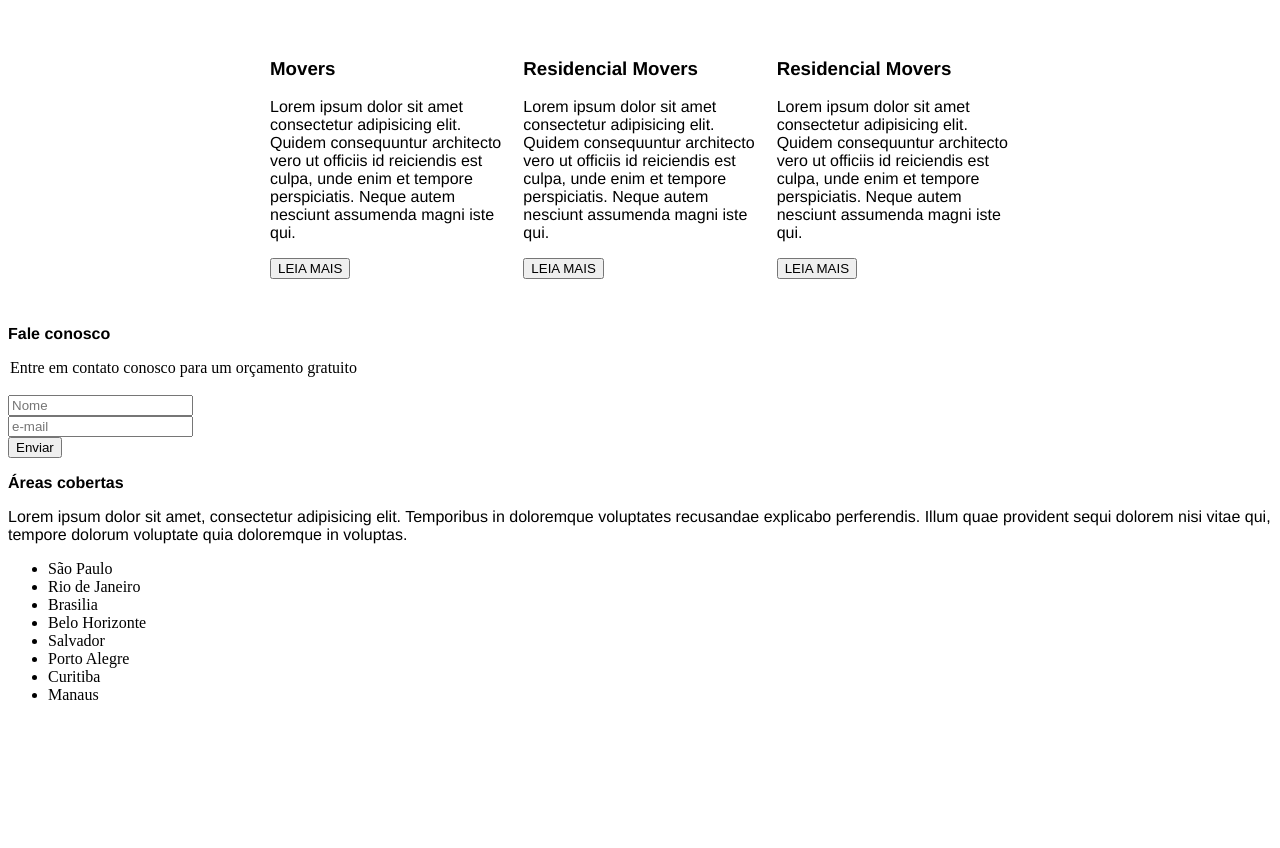
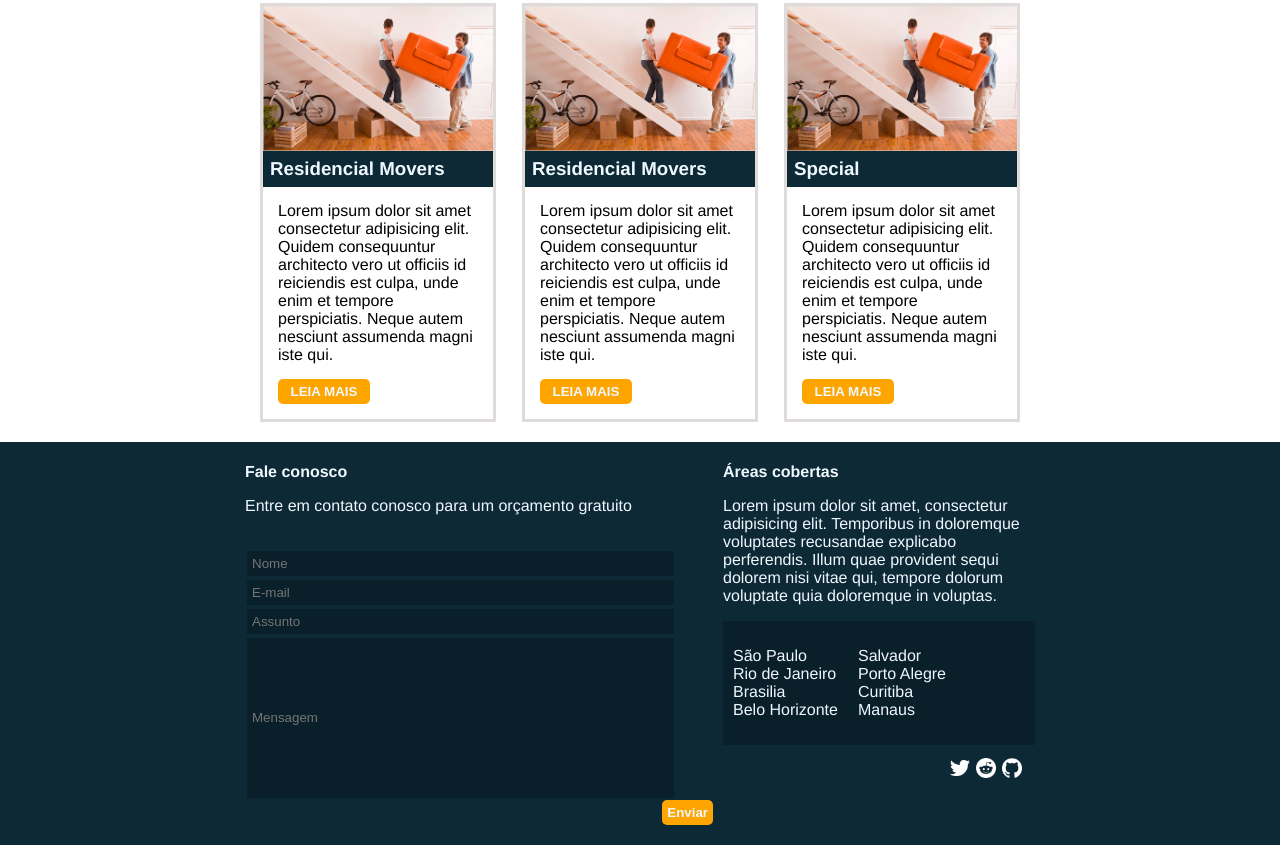
Before and after one commit to E-rhari/E-rhari.github.io, a plain HTML site: page design_web/lab02/mudanças.html in a window 1280 px wide. Shown: the part 365-1213 px from the top of the page. Drawn offline with Linux system fonts and the light colour scheme.

Commit message:
Empresa de Mudanças HTML & CSS

```diff
--- a/css/mudancas.css
+++ b/css/mudancas.css
@@ -2,7 +2,9 @@
 
     /*Texto*/
     h1{
-        font-weight: 550;
+        font-weight: bolder;
+        font-size: 2rem;
+        margin: 10px 0 0 0;
         font-family: 'Franklin Gothic Medium', 'Arial Narrow', Arial, sans-serif;
     }
 
@@ -17,17 +19,27 @@
     p{
         font-family: 'Franklin Gothic Medium', 'Arial Narrow', Arial, sans-serif;
     }
+
+    ul{
+        list-style: none;
+    }
+
+    li{
+        font-family: 'Franklin Gothic Medium', 'Arial Narrow', Arial, sans-serif;
+    }
+
+    legend{
+        font-family: 'Franklin Gothic Medium', 'Arial Narrow', Arial, sans-serif;
+    }
     /*!--Texto--!*/
 
     /*Emphases*/
     em{
-        font-weight: 25000;
+        font-weight: bolder;
         font-style: normal;
         color: orange;
     }
     /*Emphases*/
-
-
 
     /*Links*/
     a{
@@ -35,12 +47,48 @@
         color: aliceblue;
         text-decoration: none;
     }
+
+    a:hover{
+        transition: 1s;
+        color: rgb(255, 237, 214);
+        text-decoration: underline;
+    }
     /*!--Links--!*/
 
+    /*Botões*/
+    button{
+        border: none;
+        background-color: orange;
+        color: aliceblue;
+        width: 40%;
+        float: right;
+        border-radius: 5px;
+        padding: 5px;
+        margin: 0  0 15px 15px;
+        font-weight: bold;
+        transition: 1s;
+    }
+
+    button:hover{
+        background-color: aliceblue;
+        color: orange;
+        transition: 1s;
+    }
+
+    button:active{
+        color: rgb(250, 232, 71);
+        transition: 0.2s;
+    }
+    /*!--Botões--!*/
 
 /*Divisores*/
+    /*Base*/
+    body{
+        margin: 0;
+    }
+
     /*Moldura*/
-    header, main, nav ul{
+    header, main, nav ul, #footcontent{
         width: 800px;
         margin: auto;
         padding: 20px;
@@ -70,11 +118,9 @@
         background-color: rgb(29, 29, 82);
         padding: 10px;
         border-radius: 5px;
-        height: 2%;
-        width: auto;
+        height: 6%;
         text-align: center;
-        position: absolute;
-        float:right;
+        margin: 10px;
     }
 
     aside p{
@@ -85,6 +131,7 @@
     #headeraside{
         display: flex;
         flex-direction: row;
+        justify-content: flex-end;
         height: 300px;
         width: 50%;
         background-image: url(../img/entregador_site4.png);
@@ -111,7 +158,6 @@
     nav ul{
         display: flex;
         flex-direction: row;
-        list-style: none;
         justify-content: space-around;
         padding: 0;
 
@@ -127,20 +173,120 @@
     }
     /*!--Nav--!*/
 
+    /*Divs*/
+    #boxes{
+        display: flex;
+        flex-direction: row;
+        justify-content: space-between;
+    }
 
-/*Divs*/
-#boxes{
-    display: flex;
-    flex-direction: row;
-}
 
-.box{
-    width: 250px;
-    margin: 10px;
-    justify-content: space-between;
-}
+    .box{
+        width: 230px;
+        margin: 0;
+        border: rgb(224, 219, 219) solid;
+        display: flex;
+        flex-direction: column;
+    }
 
-/*!--Divs--!*/
+    .box img{
+        width: 100%;
+        margin: 0;
+    }
+
+    .box h3{
+        color: aliceblue;
+        background-color: #0d2935;
+        padding: 7px;
+        margin: 0;
+    }
+
+    .box p{
+        margin: 15px;
+        font-weight: normal;
+    }
+
+    /*!--Divs--!*/
+
+    /*Footer*/
+    footer{
+        background-color: #0d2935;
+        height: 100%;
+    }
+
+    #footcontent{
+        display: flex;
+        flex-direction: row;
+        justify-content: space-between;
+        height: 100%;
+        padding: 0;
+    }
+
+    footer p, legend, footer li{
+        color: aliceblue;
+    }
+
+    #footleft, #footright{
+        margin: 5px;
+        height: 100%;
+    }
+
+    #footleft{
+        width: 60%;
+    }
+
+    #footright{
+        width: 40%;
+    }
+
+    footer img{
+        width: 20px;
+    }
+
+    footer ul{
+        padding: 10px;
+    }
+
+    footer button{
+        width: auto;
+    }
+
+    form{
+        height: 100%;
+    }
+
+    input{
+        background-color: #091f29;
+        color: aliceblue;
+        border: none;
+        padding: 5px;
+        margin: 2px;
+    }
+
+    #mensagem{
+        height: 150px;
+    }
+
+
+    #places{
+        background-color: #091f29;
+        display: flex;
+        flex-direction: row;
+        width: 100%;
+    }
+
+    #social{
+        display: flex;
+        flex-direction: row;
+        float: right;
+        margin: 0;
+    }
+
+    #social li{
+        margin: 3px;
+    }
+
+    /*!--Footer--!*/
 /*!--Divisores--!*/
 
 /*IDs*/
--- a/design_web/lab02/mudanças.html
+++ b/design_web/lab02/mudanças.html
@@ -1,7 +1,8 @@
 <!DOCTYPE html>
-<html lang="pt-BR">
+<html lang="pt-Br">
     <head>
         <meta charset="utf-8">
+        <title>Empresa de Mudanças</title>
         <link rel="stylesheet" href="../../css/mudancas.css">
         <link rel="icon" href="../../img/Fav_Icon_Index_E-rhari.png">
     </head>
@@ -30,53 +31,67 @@
         <main>
             <section id="boxes">
                 <div class="box">
-                    <img>
-                    <h3><strong>Movers</strong></h6>
+                    <img src="../../img/entrega_site4.png" alt="Imagem Mudança">
+                    <h3><strong> Residencial Movers</strong></h3>
                     <p>Lorem ipsum dolor sit amet consectetur adipisicing elit. Quidem consequuntur architecto vero ut officiis id reiciendis est culpa, unde enim et tempore perspiciatis. Neque autem nesciunt assumenda magni iste qui.</p>
                     <button>LEIA MAIS</button>
                 </div>
                 <div class="box">
-                    <img>
-                    <h3><strong>Residencial Movers</strong></h6>
+                    <img src="../../img/entrega_site4.png" alt="Imagem Mudança">
+                    <h3><strong>Residencial Movers</strong></h3>
                     <p>Lorem ipsum dolor sit amet consectetur adipisicing elit. Quidem consequuntur architecto vero ut officiis id reiciendis est culpa, unde enim et tempore perspiciatis. Neque autem nesciunt assumenda magni iste qui.</p>
                     <button>LEIA MAIS</button>
                 </div>
                 <div class="box">
-                    <img>
-                    <h3><strong>Residencial Movers</strong></h6>
+                    <img src="../../img/entrega_site4.png" alt="Imagem Mudança">
+                    <h3><strong>Special</strong></h3>
                     <p>Lorem ipsum dolor sit amet consectetur adipisicing elit. Quidem consequuntur architecto vero ut officiis id reiciendis est culpa, unde enim et tempore perspiciatis. Neque autem nesciunt assumenda magni iste qui.</p>
                     <button>LEIA MAIS</button>
                 </div>
             </section>
         </main>
-
         <footer>
-            <section>
+            <section id="footcontent">
+                <section id="footleft">
                     <p><strong>Fale conosco</strong></p>
-                <form action="./clientes" method="post"></form>
-                    <legend>Entre em contato conosco para um orçamento gratuito</legend>
+                    <form action="./clientes" method="post">
+                        <p>Entre em contato conosco para um orçamento gratuito</p>
                             <br>
                             <input
                                 type="text"
-                            id="nome"
+                                size="50"
                                 placeholder="Nome">
                                 <br>
                             <input
                                 type="email"
-                            id="email"
-                            placeholder="e-mail">
+                                size="50"
+                                placeholder="E-mail">
+                                <br>
+                                <input
+                                    type="text"
+                                    size="50"
+                                    placeholder="Assunto">
+                                    <br>
+                                <input
+                                type="text"
+                                id="mensagem"
+                                size="50"
+                                placeholder="Mensagem">
                                     <br>
                             <button type="submit">Enviar</button>
+                        </form>
                 </section>
-            <section>
+                <section id="footright">
                     <p><strong>Áreas cobertas</strong></p>
                     <p>Lorem ipsum dolor sit amet, consectetur adipisicing elit. Temporibus in doloremque voluptates recusandae explicabo perferendis. Illum quae provident sequi dolorem nisi vitae qui, tempore dolorum voluptate quia doloremque in voluptas.</p>
-                <div>
+                    <div id="places">
                         <ul>
                             <li>São Paulo</li>
                             <li>Rio de Janeiro</li>
                             <li>Brasilia</li>
                             <li>Belo Horizonte</li>
+                        </ul>
+                        <ul>
                             <li>Salvador</li>
                             <li>Porto Alegre</li>
                             <li>Curitiba</li>
@@ -91,6 +106,7 @@
                         </ul>
                     </div>
                 </section>
+            </section>
         </footer>
 
     </body>
```
Lines whose indentation alone changed are shown as unchanged.
